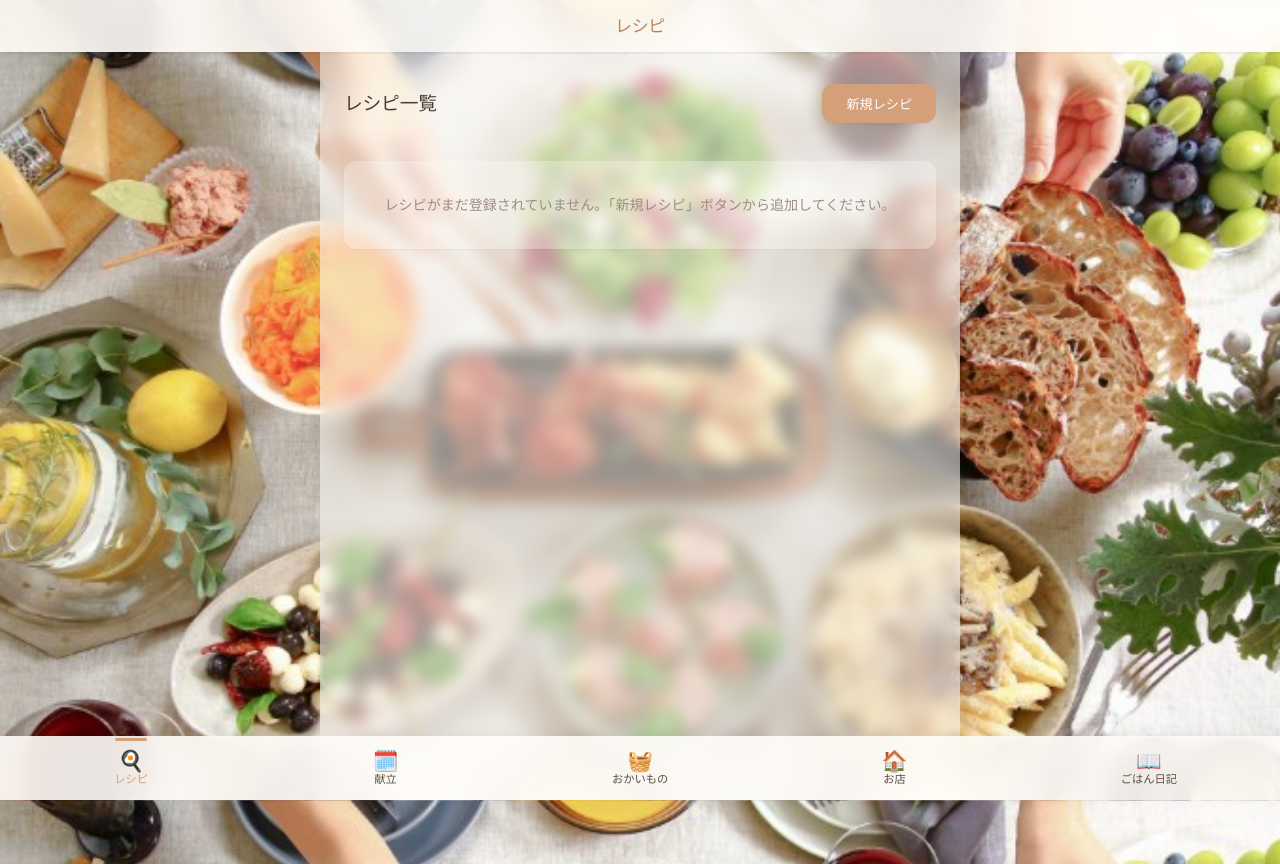
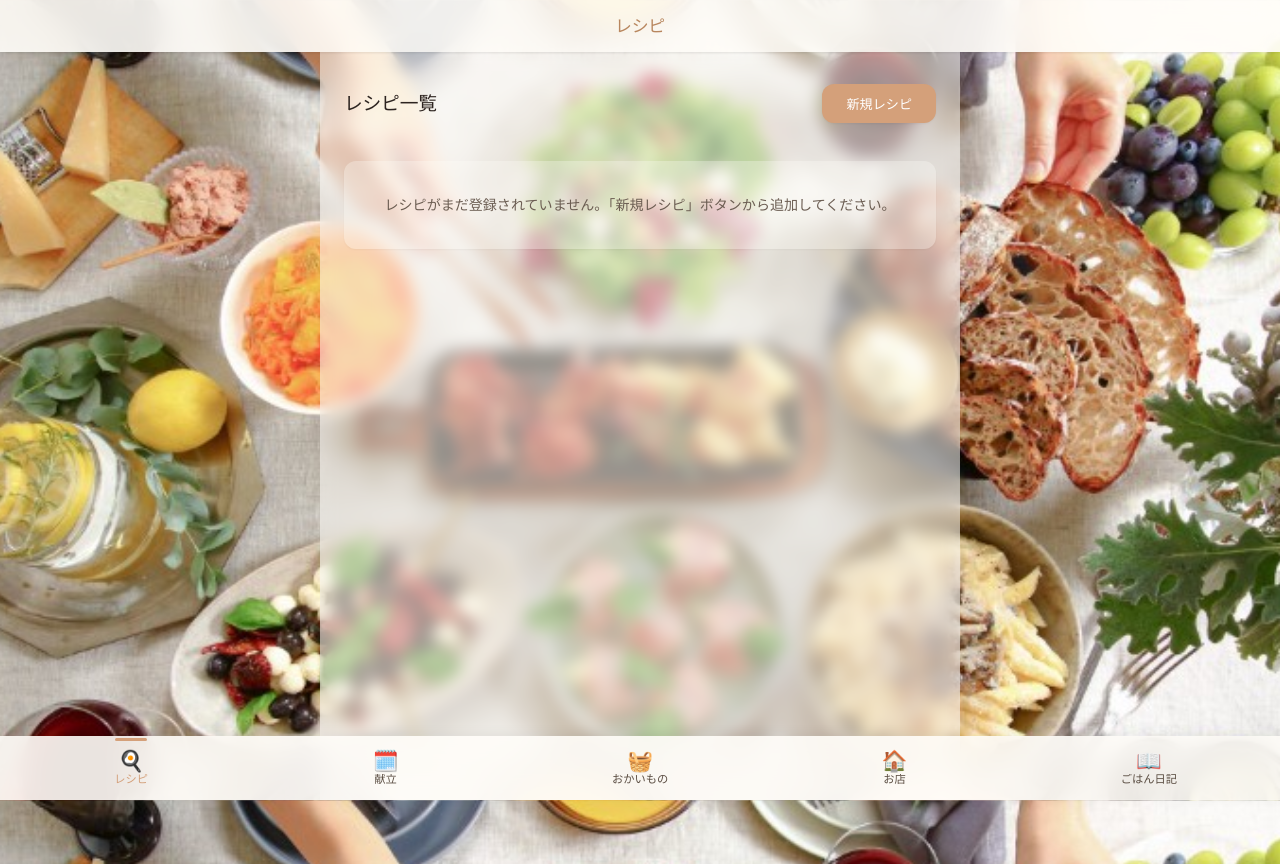
Before and after one commit to suepon44/kai-list, a React (Vite) app: page / in a window 1280 px wide. Built offline with nearby package versions, Linux system fonts and the light colour scheme; a web font is replaced by a local one.

Commit message:
style: darken text colors for better readability

```diff
--- a/src/index.css
+++ b/src/index.css
@@ -18,8 +18,8 @@
   --color-danger-light: #fdf0ef;
   --color-bg: transparent;
   --color-surface: rgba(255, 253, 249, 0.3);
-  --color-text: #4a3f36;
-  --color-text-secondary: #9c8e82;
+  --color-text: #2d2420;
+  --color-text-secondary: #6b5d52;
   --color-border: #ede5db;
   --color-border-light: #f5efe8;
   --color-overlay: rgba(74, 63, 54, 0.3);
```
